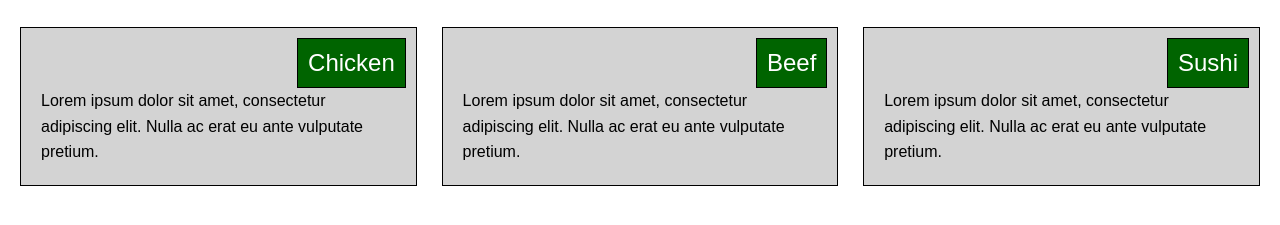
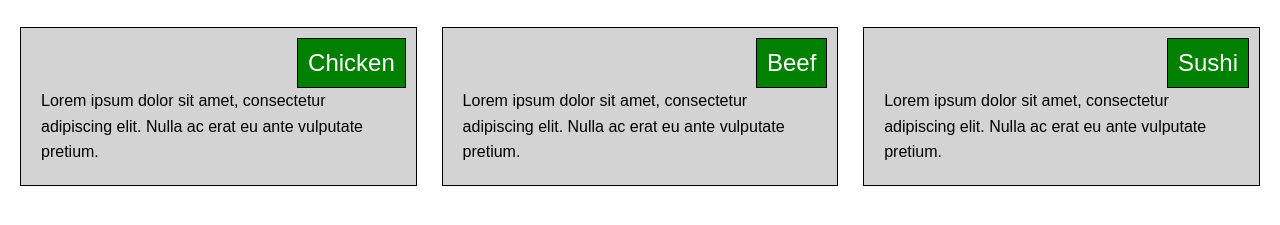
Before and after one commit to AbdulHadi640/coursera-asssignment, a plain HTML site: page index.html in a window 1280 px wide. Shown: the part 87-312 px from the top of the page. Drawn offline with Linux system fonts and the light colour scheme.

Commit message:
Update styles.css

```diff
--- a/styles.css
+++ b/styles.css
@@ -30,7 +30,7 @@ header h1 {
     position: absolute;
     top: 10px;
     right: 10px;
-    background-color: darkgreen;
+    background-color: green;
     padding: 5px 10px;
     font-size: 1.5rem;
     color: white;
```
